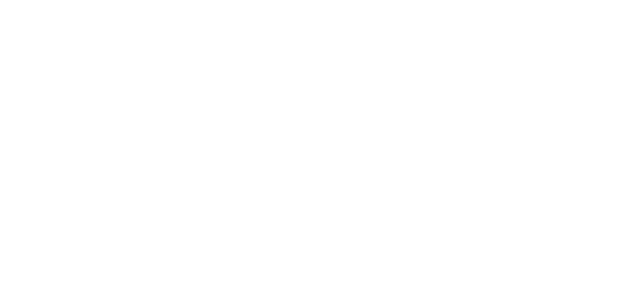
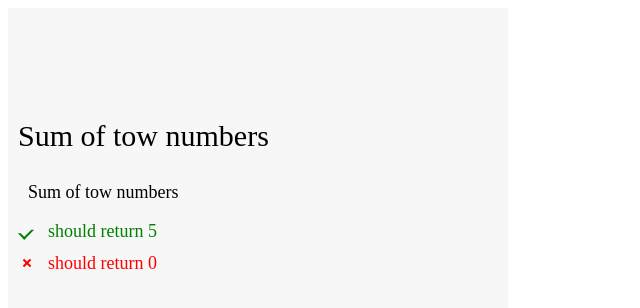
Before and after one commit to ostrovskyio/test-env, a plain HTML site: page index.html in a window 1280 px wide. Shown: the whole page, without its empty margins (0-640 px from the left). Drawn offline with Linux system fonts and the light colour scheme.

Commit message:
add test examples

```diff
--- /dev/null
+++ b/css/styles.css
@@ -0,0 +1,102 @@
+.m-container {
+    padding: 0 10px 0 0;
+    min-height: 100vh;
+    position: relative;
+    display: flex;
+}
+
+#test-panel {
+    width: 500px;
+    padding-top: 100px;
+    background: #f7f7f7 center 35px no-repeat;
+}
+
+#test-panel:empty:before {
+    content: "";
+    width: 300px;
+    height: 300px;
+    position: absolute;
+    left: 50%;
+    top: 50%;
+    margin: -150px 0 0 -150px;
+    background-size: contain;
+    animation: spin 0.8s infinite linear;
+    transform-origin: 50% 50%;
+}
+
+@keyframes spin {
+    from {
+        transform: rotate(0);
+    }
+    to {
+        transform: rotate(360deg);
+    }
+}
+
+.task{
+    padding: 10px;
+    font-size: 30px;
+    border-top: 1px solid #F1592B;
+}
+
+.task:first-child {
+    border-top: none;
+}
+
+.task .task {
+    font-size: 18px;
+    border: none;
+}
+
+.sub-task {
+    position: relative;
+    padding-left: 20px;
+    line-height: 1.2;
+    margin: 10px 0;
+}
+.sub-task:before,
+.sub-task:after{
+    content: "";
+    position: absolute;
+    right: 100%;
+    top: calc(50% - 5px);
+}
+
+.sub-task.failed {
+    color: red;
+}
+.sub-task.failed:before,
+.sub-task.failed:after {
+    background: red;
+    transform-origin: 50% 50%;
+    width: 2px;
+    height: 10px;
+}
+.sub-task.failed:before {
+    transform: rotate(45deg);
+}
+.sub-task.failed:after {
+    transform: rotate(-45deg);
+
+}
+.sub-task.passed {
+    color: green;
+}
+
+.sub-task.passed:before {
+    border: 2px solid transparent;
+    border-right-color: green;
+    border-top-color: green;
+    height: 5px;
+    width: 10px;
+    right: calc(100% - 5px);
+    transform: rotate(135deg);
+}
+
+.description.top {
+    line-height: 1.2;
+}
+
+.description.top.no-tests {
+    color: green;
+}
--- a/index.html
+++ b/index.html
@@ -6,6 +6,7 @@
     <meta http-equiv="X-UA-Compatible" content="IE=edge">
     <meta name="viewport" content="width=device-width, initial-scale=1.0">
     <title>Document</title>
+    <link rel="stylesheet" href="./css/styles.css">
 </head>
 
 <body>
@@ -18,8 +19,10 @@
     <script src="testengine/TestManager.js"></script>
 
     <!-- add your code import here -->
+    <script src="./src/index.js"></script>
 
     <!-- add your test import here -->
+    <script src="./tests/index.test.js"></script>
 
     <!-- run our code -->
     <script>
--- /dev/null
+++ b/src/index.js
@@ -0,0 +1,3 @@
+function sum(a, b) {
+  return a + b;
+}
--- a/testengine/TestManager.js
+++ b/testengine/TestManager.js
@@ -6,6 +6,7 @@
     jasmineEnv.addReporter(reporter);
 
     window.initiateTest = function() {
+        console.log('test initiated');
         var testPanel = document.createElement('div');
         testPanel.setAttribute('id', 'test-panel');
         document.querySelector(".js-container").appendChild(testPanel);
--- /dev/null
+++ b/tests/index.test.js
@@ -0,0 +1,15 @@
+describe("Sum of tow numbers", () => {
+    const desc = "<p>Sum of tow numbers</p>";
+
+    describe(desc, () => {
+        it("should return 5", () => {
+            const result = sum(2, 3);
+            expect(result).toBe(5);
+        });
+
+        it("should return 0", () => {
+            const result = sum(0, 1);
+            expect(result).toBe(0);
+        });
+    });
+});
```
